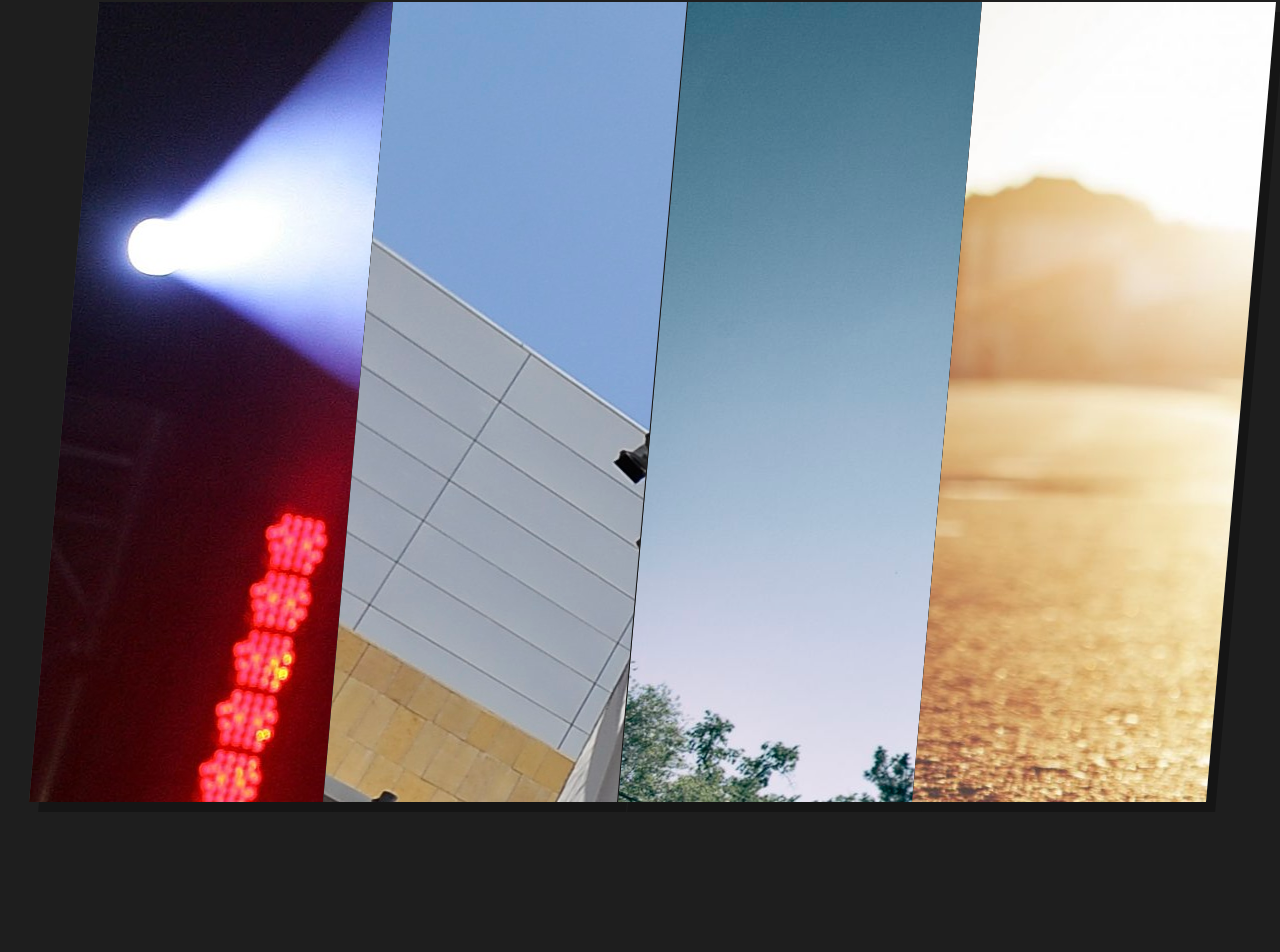
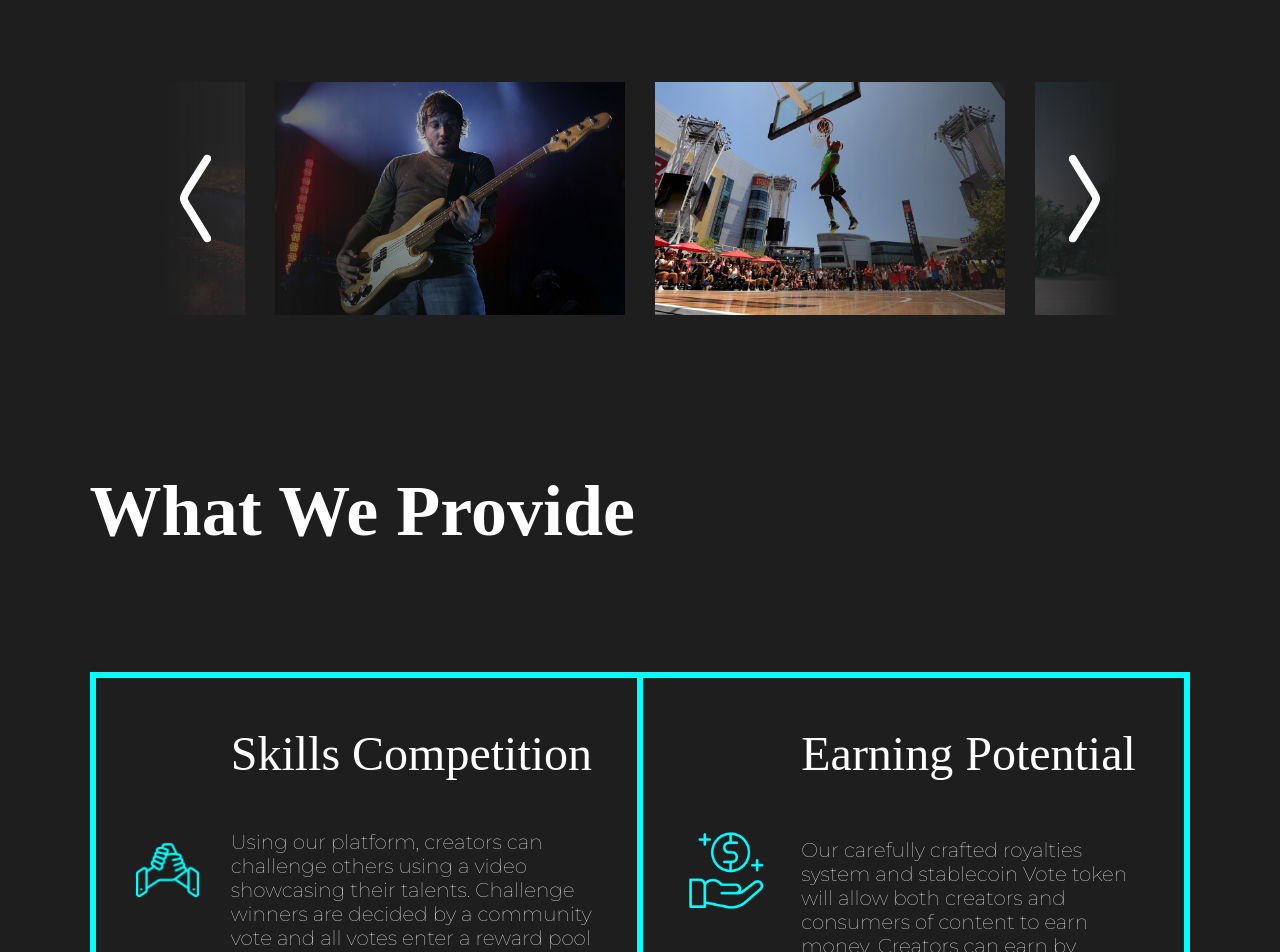
Before and after one commit to Gnorme/AllSkills, a Svelte app: page / in a window 1280 px wide. Shown: the part 878-1830 px from the top of the page. Built offline with nearby package versions, Linux system fonts and the light colour scheme; a web font is replaced by a local one.

Commit message:
Add files via upload

```diff
--- /dev/null
+++ b/src/Carousel.svelte
@@ -0,0 +1,143 @@
+<script>
+  import { flip } from 'svelte/animate';
+  import { onDestroy } from 'svelte';
+
+  export let images;
+  export let imageWidth = 300;
+  export let imageSpacing = 20;
+  export let speed = 500;
+  export let controlColor= '#444';
+  export let controlScale = '0.5';
+  export let autoplay = false;
+  export let autoplaySpeed = 5000;
+  export let displayControls = true;
+  let interval;
+
+
+  const rotateLeft = e => {
+    const transitioningImage = images[images.length - 1]
+    document.getElementById(transitioningImage.id).style.opacity = 0;
+    images = [images[images.length -1],...images.slice(0, images.length - 1)]
+    setTimeout(() => (document.getElementById(transitioningImage.id).style.opacity = 1), speed);
+  }
+
+  const rotateRight = e => {
+    const transitioningImage = images[0]
+    document.getElementById(transitioningImage.id).style.opacity = 0;
+    images = [...images.slice(1, images.length), images[0]]
+    setTimeout(() => (document.getElementById(transitioningImage.id).style.opacity = 1), speed);
+  }
+
+  const startAutoPlay = () => {
+    if(autoplay){
+      interval = setInterval(rotateLeft, autoplaySpeed)
+    }
+  }
+
+  const stopAutoPlay = () => {
+    clearInterval(interval)
+  }
+
+  if(autoplay){
+    startAutoPlay()
+  }
+
+  onDestroy(()=>{stopAutoPlay()})
+
+</script>
+
+<div id="carousel-container">
+  <div id="carousel-images">
+    {#each images as image (image.id)}
+      <img
+        src={image.path}
+        alt={image.id}
+        id={image.id}
+        style={`width:${imageWidth}px; margin: 0 ${imageSpacing}px;`}
+        on:mouseover={stopAutoPlay}
+        on:mouseout={startAutoPlay}
+        animate:flip={{duration: speed}}/>
+    {/each}
+  </div>
+  {#if displayControls}
+    <div>
+    <button id="left" on:click={rotateLeft}>
+      <slot name="left-control">
+        <svg width="39px" height="110px" id="svg8" transform={`scale(${controlScale})`}>
+          <g id="layer1" transform="translate(-65.605611,-95.36949)">
+            <path
+            style={`fill:none;stroke:${controlColor};stroke-width:9.865;stroke-linecap:round;stroke-linejoin:bevel;stroke-miterlimit:4;stroke-dasharray:none;stroke-opacity:1`}
+            d="m 99.785711,100.30199 -23.346628,37.07648 c -7.853858,12.81098 -7.88205,12.81098 0,24.78902 l 23.346628,37.94647"
+            id="path1412" />
+          </g>
+        </svg>
+      </slot>
+    </button>
+    <button id="right" on:click={rotateRight}>
+      <slot name="right-control">
+        <svg width="39px" height="110px" id="svg8" transform={`rotate(180) scale(${controlScale})`}>
+          <g id="layer1" transform="translate(-65.605611,-95.36949)">
+            <path
+            style={`fill:none;stroke:${controlColor};stroke-width:9.865;stroke-linecap:round;stroke-linejoin:bevel;stroke-miterlimit:4;stroke-dasharray:none;stroke-opacity:1`}
+            d="m 99.785711,100.30199 -23.346628,37.07648 c -7.853858,12.81098 -7.88205,12.81098 0,24.78902 l 23.346628,37.94647"
+            id="path1412" />
+          </g>
+        </svg>
+      </slot>
+    </button>
+  </div>
+  {/if}
+</div>
+
+<style>
+  #carousel-container {
+    width: 100%;
+    position: relative;
+    display: flex;
+    flex-direction: column;
+    overflow-x: hidden;
+  }
+  #carousel-images {
+    display: flex;
+    justify-content: center;
+    flex-wrap: nowrap;
+    -webkit-mask: linear-gradient(
+      to right,
+      transparent,
+      black 40%,
+      black 60%,
+      transparent
+    );
+    mask: linear-gradient(
+      to right,
+      transparent,
+      black 40%,
+      black 60%,
+      transparent
+    );
+  }
+
+  button {
+   position: absolute;
+   top: 50%;
+   transform: translateY(-50%);
+   display: flex;
+   align-items: center;
+   justify-content: center;
+   background: transparent;
+   border: none;
+ }
+
+ button:focus {
+   outline: auto;
+ }
+
+  #left {
+    left: 10px;
+  }
+
+  #right {
+    right: 10px;
+  }
+
+</style>
--- a/src/Challengev.svelte
+++ b/src/Challengev.svelte
@@ -35,10 +35,10 @@
             <p>Get rewarded for showing off your skills. The creator of the winning video will receive between 1-25% of all vote tokens cast during the challenge while the rest is rewarded to all those who voted for the winning video. The creators cut changes based on how close the vote is. Closer vote count = bigger cut.</p>
         </div>
     </div>
-    <div style="margin: 200px 100px 150px 100px;">
-    <div class="video">
-        <iframe src="https://www.youtube.com/embed/tgbNymZ7vqY"></iframe>
-    </div>
+    <div class="video-container">
+        <div class="video">
+            <iframe src="https://www.youtube.com/embed/tgbNymZ7vqY"></iframe>
+        </div>
     </div>
 </div>
 
@@ -98,4 +98,22 @@
         margin: 80px;
         height: 250px;
     }
+    .video-container{
+        margin: 200px 100px 150px 100px;
+    }
+    @media screen and (max-width: 820px) {
+        .section {
+            width: 100%;
+            flex-direction: column;
+            margin:0;
+            gap:0;
+            height:auto;
+        }
+        .first{
+            margin-left:0;
+        }
+        .video-container{
+            margin: 50px 0 0 0;
+        }
+    }
 </style>
--- a/src/Content.svelte
+++ b/src/Content.svelte
@@ -6,81 +6,108 @@
     import Challengev from './Challengev.svelte';
     import VoteToken from './VoteToken.svelte';
     import Roadmapv from './Roadmapv2.svelte';
+    import Carousel from './Carousel.svelte';
+
+	const images = [
+		{path: 'images/bass.jpg', id: 'image1'},
+		{path: 'images/Dunk.jpg', id: 'image2'},
+		{path: 'images/skateboard.jpg', id: 'image3'},
+		{path: 'images/runner.jpg', id: 'image4'},
+		// {path: 'images/image6.jpg', id: 'image6'},
+	]
 </script>
 
-
+<!--
  <div id="Trailer" class="content">
     <div class="card"><img src="images/bass.jpg" /></div>
     <div class="card"><img src="images/Dunk.jpg" /></div>
     <div class="card"><img src="images/skateboard.jpg" /></div>
     <div class="card"><img src="images/runner.jpg" /></div>
 </div>
+-->
+<div class="carousel-container">
+    <Carousel
+        {images}
+        imageWidth={350}
+        imageSpacing={15}
+        controlColor={'white'}
+        controlScale={0.8}
+        displayControls={true}
+        autoplay={true}
+        autoplaySpeed={3000}
+    />
+</div>
+
 
 <div class="text-content">
-    <h2>What We Provide</h2>
+    <h2 style="margin-left:7%;">What We Provide</h2>
     <div class="table-content">
         <div class="grid-item">
             <div class="table-icon"><img alt="Handshake" style="width:100%" src="images/handshake.png"></div>
-            <div class="grid-item-text">
             <h3>Skills Competition</h3>
             <p>Using our platform, creators can challenge others using a video showcasing their talents. Challenge winners are decided by a community vote and all votes enter a reward pool that gets distrubuted to the winning creator and all those who voted for it to win.</p>
         </div>
-        </div>
         <div class="grid-item">
             <div class="table-icon"><img alt="Earnings" style="width:100%" src="images/earn.png"></div>
-            <div class="grid-item-text">
             <h3>Earning Potential</h3>
             <p>Our carefully crafted royalties system and stablecoin Vote token will allow both creators and consumers of content to earn money. Creators can earn by winning challenges and viewers can earn by voting.</p>
         </div>
-        </div>
         <div class="grid-item">
             <div class="table-icon"><img alt="Collectibles" style="width:100%" src="images/stamps.png"></div>
-            <div class="grid-item-text">
             <h3>NFT Collectibles</h3>
             <p>Collect unique moments from talented creators. Winning challenge videos are minted into NFT collectibles that can be traded on our NFT marketplace.</p>
         </div>
-        </div>
         <div class="grid-item">
             <div class="table-icon"><img alt="Marketplace" style="width:100%" src="images/auction.png"></div>
-            <div class="grid-item-text">
             <h3>NFT Marketplace</h3>
             <p>Buy and Sell winning challenge moments on our NFT Marketplace to increase your collection. Royalties from collectible sales are distributed to the video creator and voters.</p>
-            </div>
         </div>
     </div>
     <div class="powered-by">
         <h3><span style="color:aqua;">AllSkills</span> is powered by cryptocurrency, using <span style="background-color:aqua; color: rgb(30,30,30);">future-proof blockchain & smart contract technology</span> to connect talented people and audiences, and foster skill development through competition, all while providing <span style="background-color: aqua; color: rgb(30,30,30);">incentives for everyone involved.</h3>
     </div>
-    <div id="Challenge" style="width: 100%">
+    <div id="Challenge" class="section">
         <h2>Challenge System</h2>
         <Challengev/>
     </div>
-    <div id="Stablecoin" style="width: 100%;">
+    <div id="Stablecoin" class="section">
         <h2 style="text-align: center;">AllSkills $Vote Token</h2>
         <VoteToken/>
     </div>
-    <div id="Roadmap" style="width: 100%">
+    <div id="Roadmap" class="section">
         <h2>Roadmap & Milestones</h2>
         <Roadmapv/>
     </div>
-    <div id="Tokenomics" style="width: 100%">
+    <div id="Tokenomics" class="section">
         <h2 style="text-align: center;">Tokenomics</h2>
         <div class="section">
             <Tokenomics/>
         </div>
     </div>
-    <div id="Team" style="width: 100%">
+    <div id="Team" class="section">
         <h2>The Team</h2>
         <TeamCards/>
     </div>
-    <div id="Partners" style="width: 100%">
-        <h2>Partners</h2>
+    <div id="Partners" style="width: 100%;">
+        <h2 style="margin-left:7%">Partners</h2>
     </div>
-    <div id="News" style="width: 100%">
-        <h2>News</h2>
+    <div id="News" style="width: 100%;">
+        <h2 style="margin-left:7%">News</h2>
     </div>
 </div>
 <style>   /* rgb(143,255,238) */
+.section {
+    width: 85%;
+    padding-left:7%;
+    padding-right:7%;
+}
+    .carousel-container {
+        width: 75%;
+        margin-right:auto;
+        margin-left:auto;
+        margin-top: 10rem;
+        margin-bottom: 10rem;
+    }
     p {
         font-size: 1.25rem;
         font-weight:100;
@@ -90,12 +117,15 @@
         font-family: "DINPro";
         font-family:"Montserrat";
         margin-block-end: 0;
+        padding-top:2.5rem;
         margin-block-start:0;
+        grid-area: c;
     }
     .table-icon {
         align-items: center;
+        grid-area:a;
         display:grid;
-        padding-right:2.5rem;
+        padding-right:2rem;
     }
     h3 {
         font-size: 3rem;
@@ -103,28 +133,59 @@
         margin-top:0;
         margin-block-start:0;
         margin-block-end:0;
-        margin-bottom: 2rem;
         font-weight: 500;
         font-family: "Oswald";
+        grid-area: b;
     }
     .powered-by{
         margin-top: 20rem;
         margin-bottom: 20rem;
+        width:85%;
+        padding-left:7%;
+        padding-right:7%;
         text-align: center;
     }
     .grid-item{
         display:grid;
-        grid-template-columns: 25% 75%;
+        grid-template:
+            "a b b"
+            "a c c"
+            "a c c";
         padding: 2.5rem;
         border: 3px solid aqua;
     }
     .table-content{
         display:grid;
+        margin-left:7%;
+        margin-right:7%;
         margin-top:3rem;
         margin-bottom:3rem;
         color: white;
         border: 3px solid aqua;
         grid-template-columns: repeat(2,minmax(0,1fr));
+    }
+    @media screen and (max-width: 820px) {
+        .table-content {
+            display:block;
+        }
+        h3 {
+            font-size: 2.5rem;
+        }
+        h2 {
+            text-align:center !important;
+        }
+        .grid-item{
+            grid-template:
+                "a b b"
+                "c c c"
+                "c c c";
+            padding: 1.25rem;
+        }
+        .table-icon {
+            padding-right:1.25rem;
+            height:100px;
+            min-width: 50px;
+        }
     }
     h2 {
         text-align:left;
@@ -142,9 +203,6 @@
   align-items: center;
   font-family: "Roboto", "Lato", sans-serif;
    color: white;
-   padding-left: 1rem;
-   padding-right: 1rem;
-   max-width: 80rem;
    box-sizing: border-box;
     }
  .card{
--- a/src/Hero.svelte
+++ b/src/Hero.svelte
@@ -121,7 +121,32 @@
 
 
 }
-
+@media screen and (max-width: 820px) {
+        .hero {
+            display:block;
+            height: auto;
+        }
+        .description {
+            display: table-cell;
+            text-align: center;
+            padding: 20px;
+        }
+        .left-content {
+            padding-top: 100px;
+            display: flex;
+            flex-direction:column;
+            height: auto;
+        }
+        .scrolling-content {
+            margin-top:20px
+        }
+        .content {
+            text-align:center;
+        }
+        .scroll-animation {
+            text-align:center;
+        }
+    }
 .description {
 
     position: relative;
--- a/src/Roadmapv2.svelte
+++ b/src/Roadmapv2.svelte
@@ -127,4 +127,13 @@
         display:flex;
         flex-direction: column;
     }
+    @media screen and (max-width: 820px) {
+        .roadmap-card {
+            width: 100%;
+        }
+        .roadmap-container {
+            flex-direction: column;
+            height: auto;
+        }
+    }
 </style>
--- a/src/TeamCards.svelte
+++ b/src/TeamCards.svelte
@@ -161,7 +161,7 @@
   font-family: 'Roboto', Arial, sans-serif;
   align-items: flex-start;
   overflow: hidden;
-  margin: 10px;
+  margin: 0 auto 20px auto;
   min-width: 230px;
   max-width: 280px;
   line-height: 1.4em;
@@ -306,14 +306,11 @@ h4 {
 .cards-container{
     display:flex;
     flex-wrap: wrap;
-    margin-left:1rem;
     align-items:flex-start;
-    margin-right: 1rem;
     justify-content: space-between;
-    margin-bottom: 10rem;
-    margin-top:100px
+    padding-bottom:300px;
+    margin-top:100px;
 }
-
 .card{
     justify-items: center;
     display: grid;
--- a/src/Tokenomics.svelte
+++ b/src/Tokenomics.svelte
@@ -1,8 +1,8 @@
 <div class="tokenomics-container">
-    <div style="width:25%"></div>
-    <div style="text-align:center;">
+    <div style="width:30%"></div>
+    <div class="svg-container">
         <p style="display:inline; font-weight: 200; font-family: 'Montserrat'; width: 30%; position:relative; top:50%; z-index:4; font-size: 1.5em; margin-left: auto; margin-right:auto">100,000,000 Tokens</p>
-        <svg xmlns="http://www.w3.org/2000/svg" id="sv" width="500" height="500" viewBox="-50 -50 400 400">
+        <svg xmlns="http://www.w3.org/2000/svg" id="sv" viewBox="-50 -50 400 400">
             <path on:mouseover={bringToFront} on:mousemove={showTooltip} data-value="Team 10,000,000" on:mouseleave={deselect} class="section" id="0" fill="#003f5c" d="M150, 0 A150,150 0 0 1 238.1656698289039,28.64591204404894 L214.6548245411962,61.007002165635896 A110,110 0 0 0 150,40 Z"></path>
             <path on:mouseover={bringToFront} on:mousemove={showTooltip} data-value="Advisors 5,000,000" on:mouseleave={deselect} class="section" id="1" fill="#374c80" d="M238.1656698289039, 28.64591204404894 A150,150 0 0 1 271.3502408873674,61.82903518403633 L238.9901766507361,85.3412924682933 A110,110 0 0 0 214.6548245411962,61.007002165635896 Z"></path>
             <path on:mouseover={bringToFront} on:mousemove={showTooltip} data-value="Seed Sale 10,000,000" on:mouseleave={deselect} class="section" id="2" fill="#7a5195" d="M271.3502408873674, 61.82903518403633 A150,150 0 0 1 299.9999998572106,149.99345501530712 L259.9999998952878,149.99520034455855 A110,110 0 0 0 238.9901766507361,85.3412924682933 Z"></path>
@@ -12,7 +12,7 @@
             <path on:mouseover={bringToFront} on:mousemove={showTooltip} data-value="Foundation 30,000,000" on:mouseleave={deselect} class="section" id="6" fill="#ffa600" d="M7.34718665258751, 196.36997783122493 A150,150 0 0 1 149.9738200613531,0.000002284630625126738 L149.9808013783256,40.000001675395794 A110,110 0 0 0 45.387936878564176,184.00465040956496 Z"></path>
         </svg>
     </div>
-    <div style="width:25%; display:table">
+    <div class="list" style="width:30%; display:table">
         <ul style="display: table-cell; vertical-align: middle;">
             <li class:highlight={selected === 0} class="team"><span>Team 10%</span></li>
             <li class:highlight={selected === 1} class="advisors"><span>Advisors 5%</span></li>
@@ -28,6 +28,12 @@
 
 
 <style>
+    .svg-container {
+        text-align:center;
+        margin-left:auto;
+        margin-right:auto;
+        width: 80%;
+    }
     #tooltip {
         padding:5px;
         background-color:#141414;
@@ -52,7 +58,7 @@
     span {
         font-weight:100;
         letter-spacing: 0.5px;
-        font-size: 20px;
+        font-size: 1rem;
         font-family: 'BentonSans';
         margin-left:10px !important;
         padding-right:10px;
@@ -102,6 +108,17 @@
         margin-right:auto;
         justify-content: space-evenly;
     }
+    @media screen and (max-width: 820px) {
+        .tokenomics-container {
+            flex-direction: column;
+        }
+        .list {
+            width: 100% !important;
+        }
+        .svg-container {
+            width: 100%;
+        }
+    }
 </style>
 
 <script>
--- a/src/VoteToken.svelte
+++ b/src/VoteToken.svelte
@@ -119,6 +119,16 @@
         margin-right:auto;
         justify-content: space-evenly;
     }
+    @media screen and (max-width: 820px) {
+        .vote-container {
+            flex-direction: column;
+            height: auto;
+            max-height: 100%;
+        }
+        .column{
+            width: 100%;
+        }
+    }
     .floated{
         float:right;
         width:25%;
```
Lines whose indentation alone changed are shown as unchanged.
